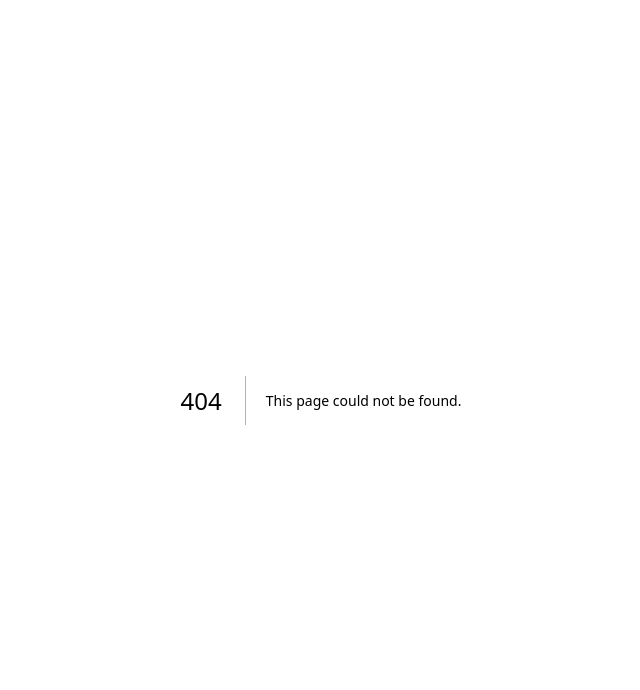
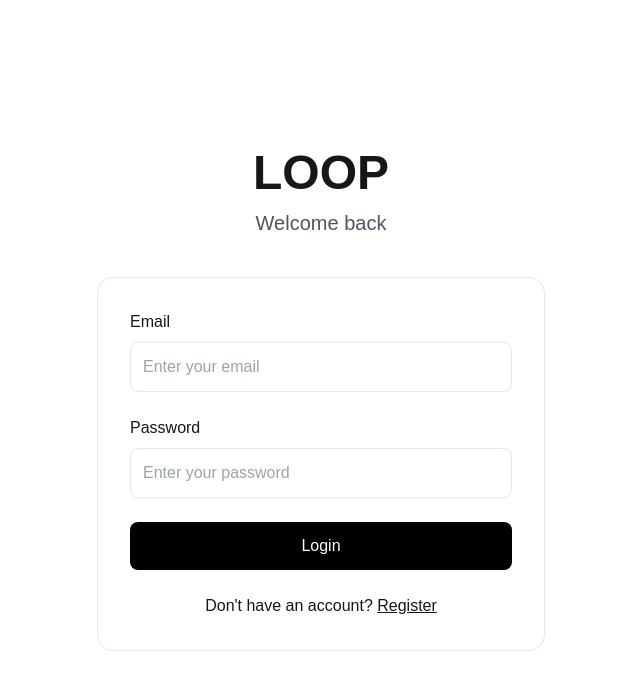
Before and after one commit to shreyaChoudhry/loop-ai, a Next.js app: page /login in a window 1280 px wide. Before the commit this address had no page. Shown: the top 690 px of the page, without its empty margins (319-959 px from the left). Built offline with nearby package versions, Linux system fonts and the light colour scheme.

Commit message:
feat: add credentials authentication

```diff
--- /dev/null
+++ b/src/app/(auth)/login/page.tsx
@@ -0,0 +1,106 @@
+"use client";
+
+import { FormEvent, useState } from "react";
+import { signIn } from "next-auth/react";
+import Link from "next/link";
+import { useRouter } from "next/navigation";
+
+export default function LoginPage() {
+  const router = useRouter();
+
+  const [email, setEmail] = useState("");
+  const [password, setPassword] = useState("");
+  const [message, setMessage] = useState("");
+  const [loading, setLoading] = useState(false);
+
+  async function handleSubmit(event: FormEvent<HTMLFormElement>) {
+    event.preventDefault();
+
+    setLoading(true);
+    setMessage("");
+
+    const result = await signIn("credentials", {
+      email,
+      password,
+      redirect: false,
+    });
+
+    setLoading(false);
+
+    if (result?.error) {
+      setMessage("Invalid email or password");
+      return;
+    }
+
+    router.push("/dashboard");
+  }
+
+  return (
+    <main className="min-h-screen flex items-center justify-center">
+      <div className="w-full max-w-md">
+        <div className="text-center mb-10">
+          <h1 className="text-5xl font-bold">LOOP</h1>
+          <p className="mt-3 text-xl text-gray-600">
+            Welcome back
+          </p>
+        </div>
+
+        <form
+          onSubmit={handleSubmit}
+          className="border rounded-2xl p-8"
+        >
+          <div className="mb-6">
+            <label className="block mb-2">
+              Email
+            </label>
+
+            <input
+              type="email"
+              value={email}
+              onChange={(e) => setEmail(e.target.value)}
+              placeholder="Enter your email"
+              required
+              className="w-full border rounded-lg p-3"
+            />
+          </div>
+
+          <div className="mb-6">
+            <label className="block mb-2">
+              Password
+            </label>
+
+            <input
+              type="password"
+              value={password}
+              onChange={(e) => setPassword(e.target.value)}
+              placeholder="Enter your password"
+              required
+              className="w-full border rounded-lg p-3"
+            />
+          </div>
+
+          <button
+            type="submit"
+            disabled={loading}
+            className="w-full bg-black text-white rounded-lg p-3"
+          >
+            {loading ? "Logging in..." : "Login"}
+          </button>
+
+          {message && (
+            <p className="text-center mt-4">
+              {message}
+            </p>
+          )}
+
+          <p className="text-center mt-6">
+            Don't have an account?{" "}
+            <Link href="/register" className="underline">
+              Register
+            </Link>
+          </p>
+        </form>
+      </div>
+    </main>
+  );
+}
--- /dev/null
+++ b/src/app/api/auth/[...nextauth]/route.ts
@@ -0,0 +1 @@
+export { GET, POST } from "@/auth";
--- a/src/app/api/auth/register/route.ts
+++ /dev/null
@@ -1,100 +0,0 @@
-
-import { NextResponse } from "next/server";
-import bcrypt from "bcrypt";
-import { z } from "zod";
-
-import prisma from "@/lib/prisma";
-
-const registerSchema = z.object({
-  name: z.string().min(2, "Name must be at least 2 characters"),
-  email: z.string().email("Invalid email address"),
-  password: z.string().min(8, "Password must be at least 8 characters"),
-});
-
-export async function POST(request: Request) {
-  try {
-    const body = await request.json();
-
-    // Validate input
-    const result = registerSchema.safeParse(body);
-
-    if (!result.success) {
-      return NextResponse.json(
-        {
-          success: false,
-          error: result.error.issues[0].message,
-        },
-        { status: 400 }
-      );
-    }
-
-    const { name, email, password } = result.data;
-
-    // Check if user already exists
-    const existingUser = await prisma.user.findUnique({
-      where: {
-        email,
-      },
-    });
-
-    if (existingUser) {
-      return NextResponse.json(
-        {
-          success: false,
-          error: "User already exists",
-        },
-        { status: 409 }
-      );
-    }
-
-    // Find workspace
-    const workspace = await prisma.workspace.findFirst();
-
-    if (!workspace) {
-      return NextResponse.json(
-        {
-          success: false,
-          error: "No workspace found",
-        },
-        { status: 500 }
-      );
-    }
-
-    // Hash password
-    const hashedPassword = await bcrypt.hash(password, 10);
-
-    // Create user
-    const user = await prisma.user.create({
-      data: {
-        name,
-        email,
-        password: hashedPassword,
-        workspaceId: workspace.id,
-      },
-    });
-
-    return NextResponse.json(
-      {
-        success: true,
-        message: "User registered successfully",
-        user: {
-          id: user.id,
-          name: user.name,
-          email: user.email,
-          role: user.role,
-        },
-      },
-      { status: 201 }
-    );
-  } catch (error) {
-    console.error("Registration error:", error);
-
-    return NextResponse.json(
-      {
-        success: false,
-        error: "Something went wrong",
-      },
-      { status: 500 }
-    );
-  }
-}
```
Also changed, not shown: src/auth.ts (added, +90 -0 lines), src/types/next-auth.d.ts (added, +25 -0 lines), src/app/api/auth/register/page.tsx (deleted).
